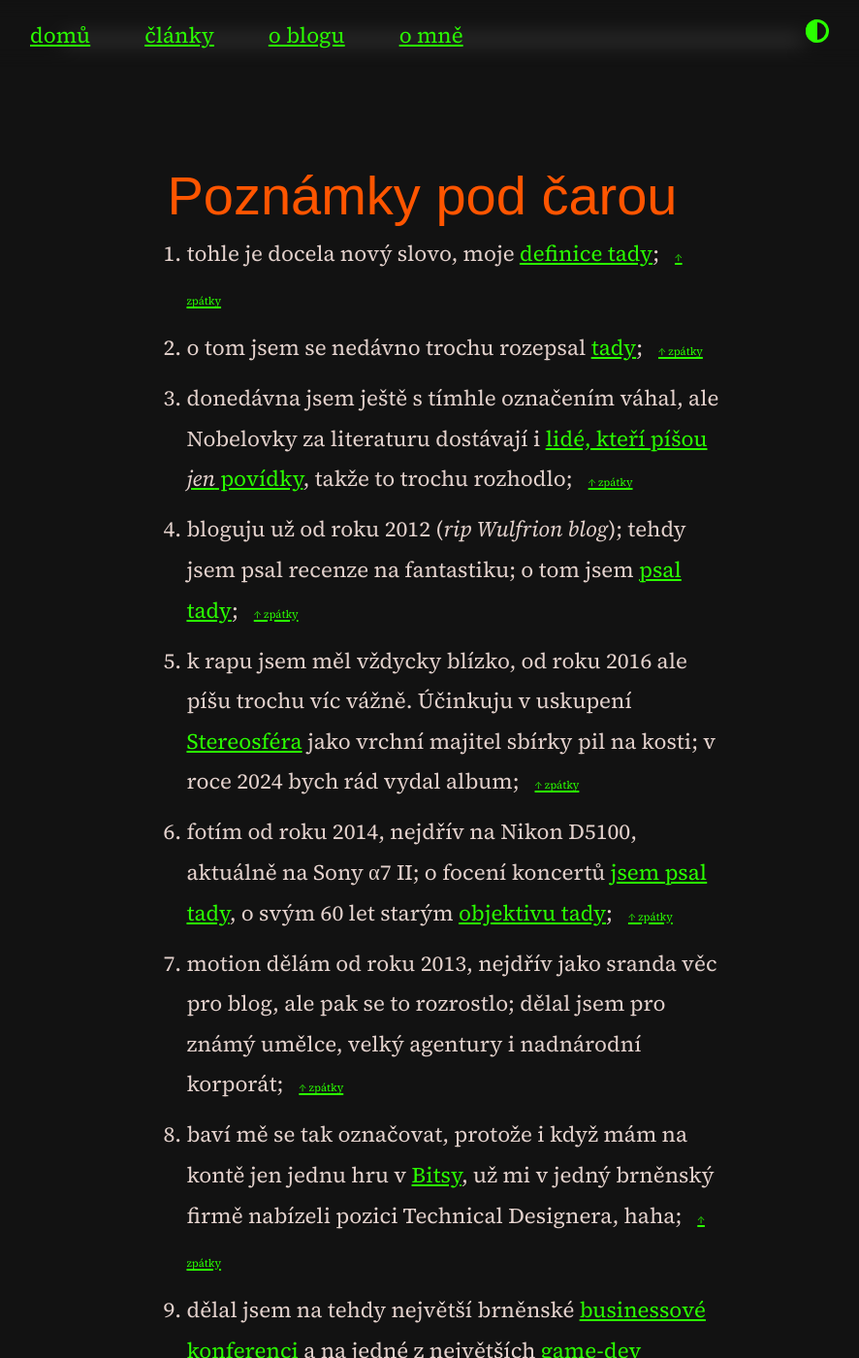
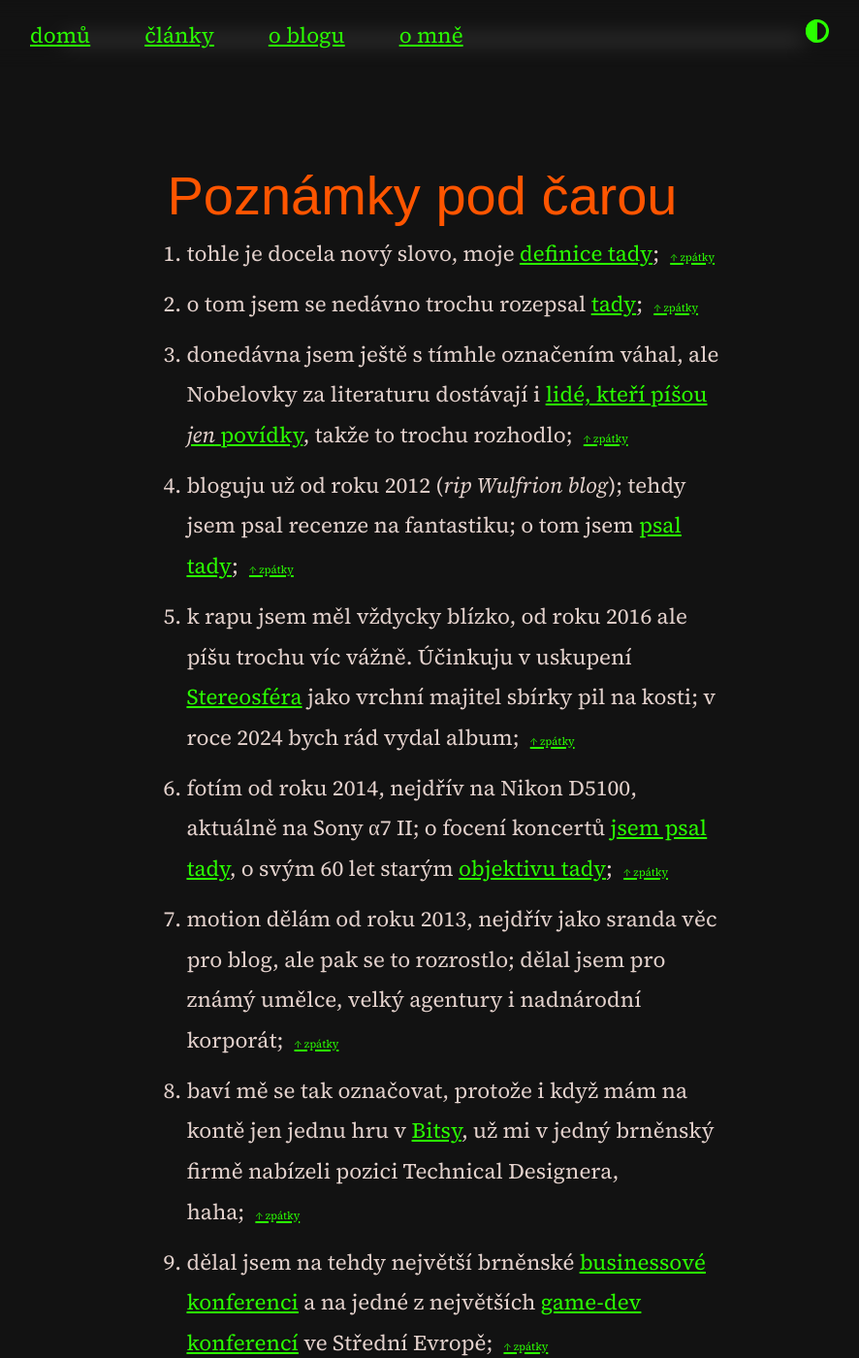
Before and after one commit to scherrer-txt/bts, a Jekyll site: the page built from o-mne.md, in a window 1280 px wide and 1400 px high, scrolled down 3049 px. Shown: the whole window at 97% size, without its empty margins (193-1079 px from the left). Built offline with Jekyll 4.4.1, drawn with Linux system fonts in a browser that asks for light colours; some web fonts are replaced.

Commit message:
minor change to the footnotes

```diff
--- a/_sass/moonwalk.scss
+++ b/_sass/moonwalk.scss
@@ -267,10 +267,10 @@ sup {
 }
 
 .reversefootnote::after {
-  content: "↑ zpátky";
+  content: "↑ zpátky";
   visibility: visible;
   font-size: 0.7rem;
-  margin-left: -0.5rem;
+  margin-left: -0.8rem;
 }
 
 // -------------- PAGE WIDTH -------------- //
```
